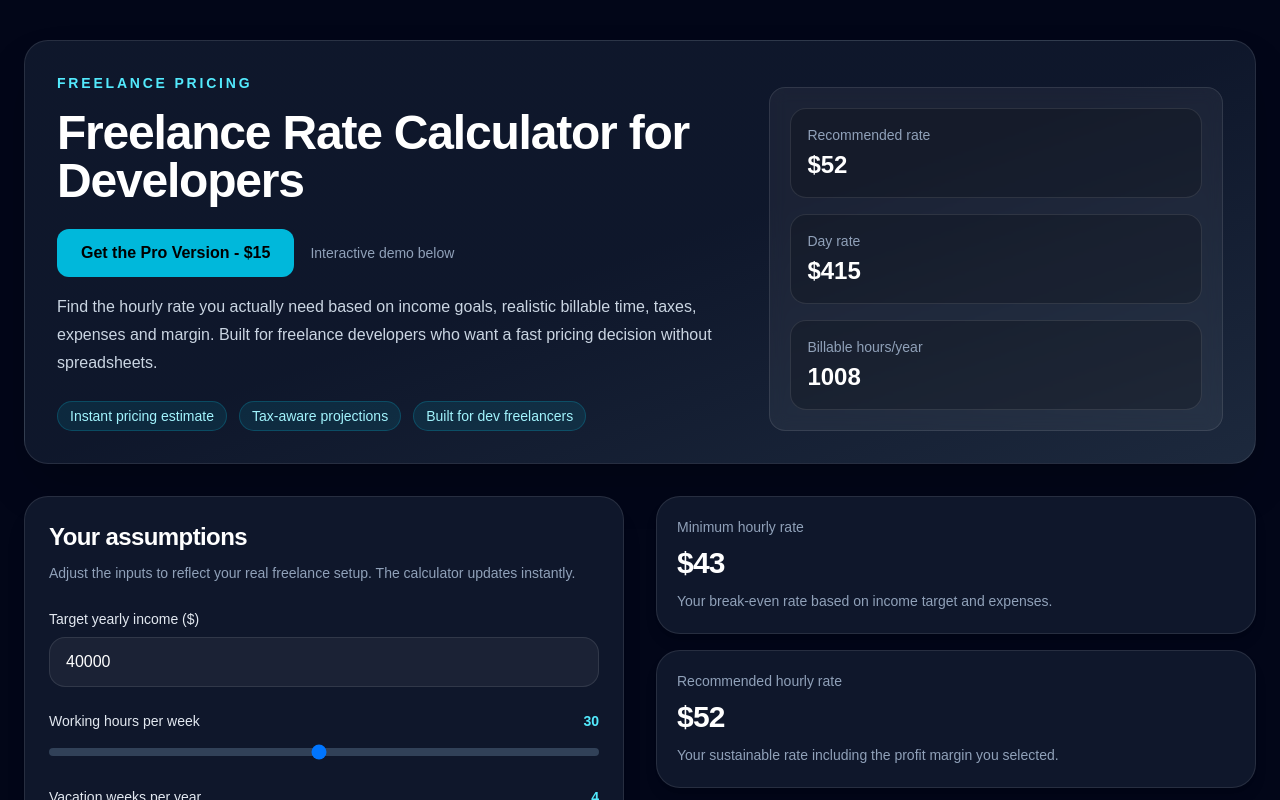
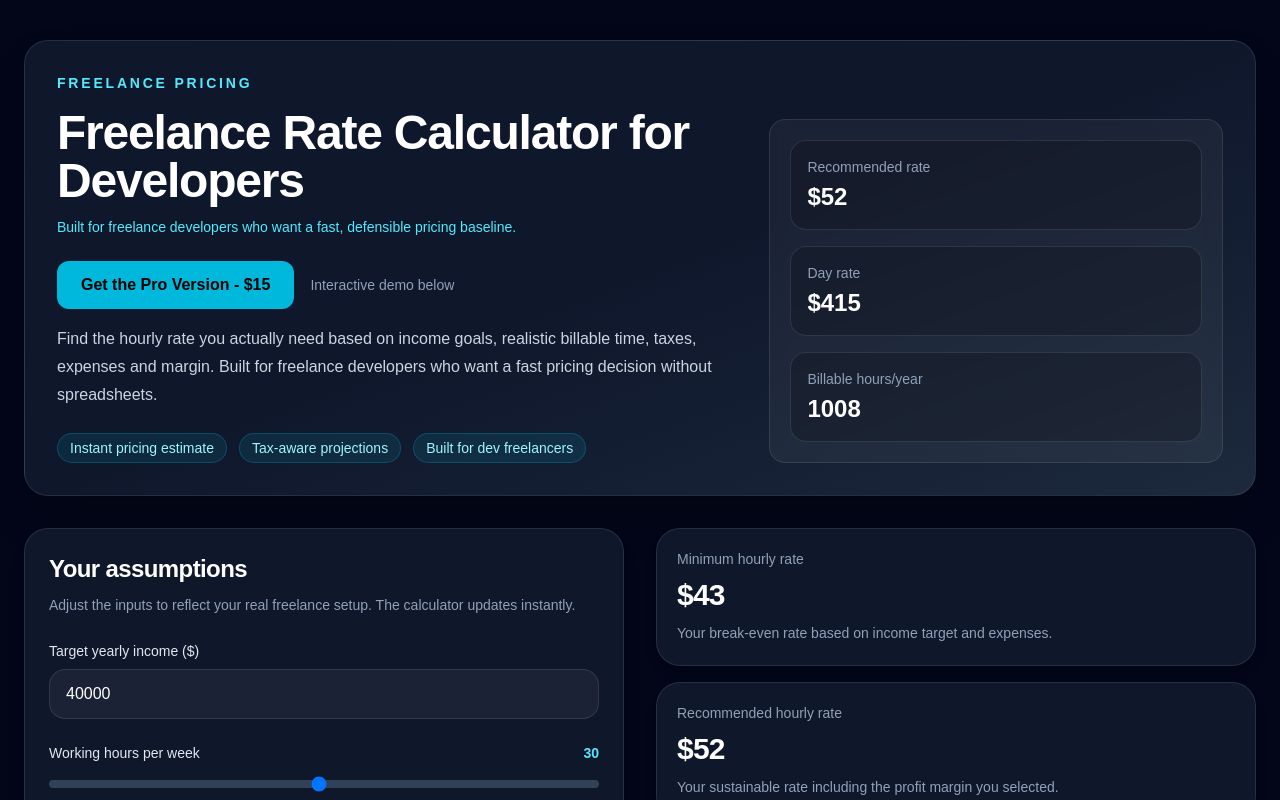
Before and after one commit to rodrigocm001/freelance-rate-calculator, a Next.js app: page / in a window 1280 px wide. Shown: the top 800 px of the page. Built offline with nearby package versions, Linux system fonts and the light colour scheme.

Commit message:
add pro version CTA

```diff
--- a/src/app/page.tsx
+++ b/src/app/page.tsx
@@ -80,6 +80,9 @@ export default function Home() {
               <h1 className="mt-4 max-w-3xl text-4xl font-bold tracking-tight sm:text-5xl">
                 Freelance Rate Calculator for Developers
               </h1>
+              <p className="mt-3 max-w-2xl text-sm font-medium text-cyan-300">
+                Built for freelance developers who want a fast, defensible pricing baseline.
+              </p>
               <div className="mt-6 flex gap-4">
                 <a
                   href="#"
@@ -87,11 +90,11 @@ export default function Home() {
                 >
                   Get the Pro Version - $15
                 </a>
-
                 <span className="flex items-center text-sm text-slate-400">
                   Interactive demo below
                 </span>
               </div>
+
               <p className="mt-4 max-w-2xl text-base leading-7 text-slate-300">
                 Find the hourly rate you actually need based on income goals,
                 realistic billable time, taxes, expenses and margin. Built for
```
